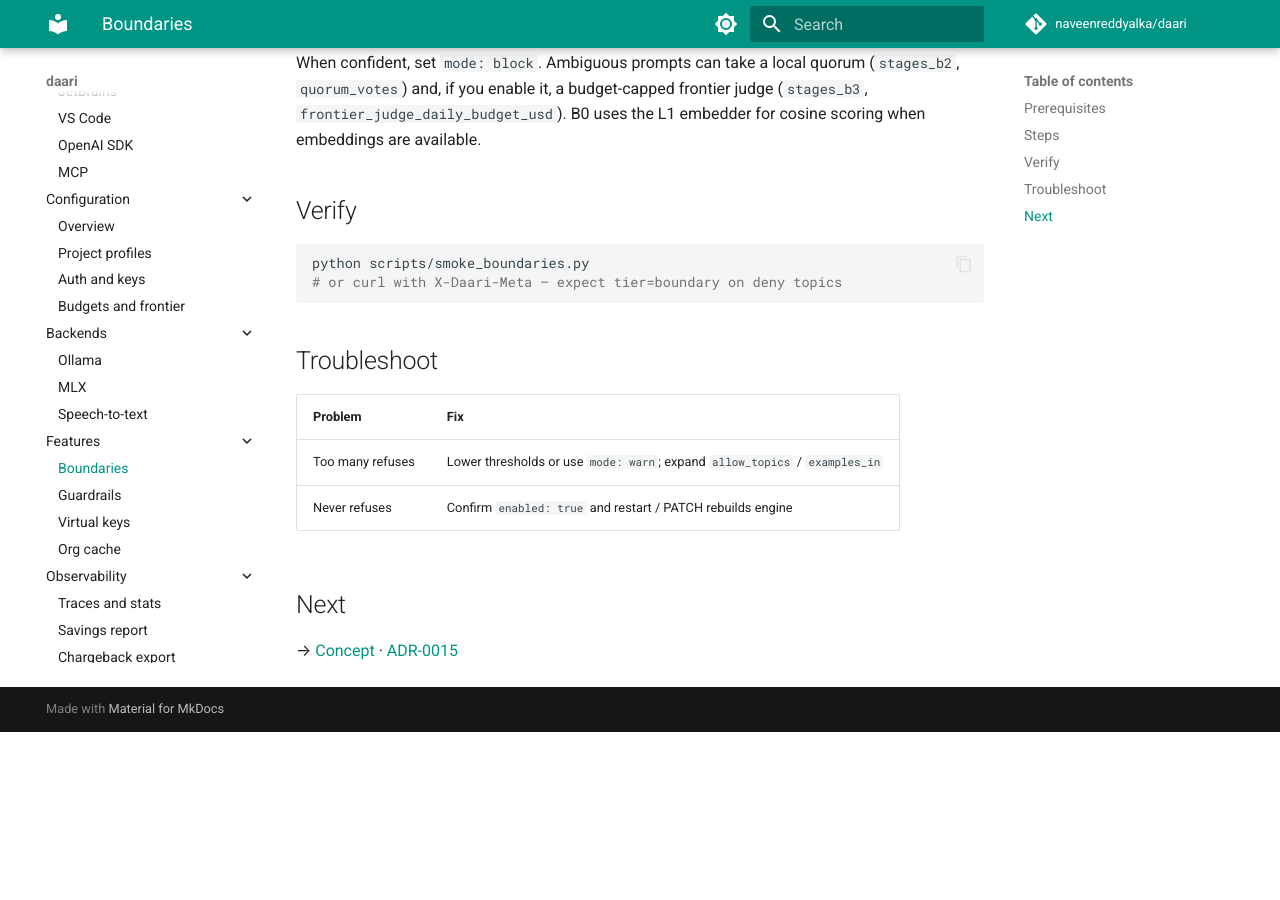
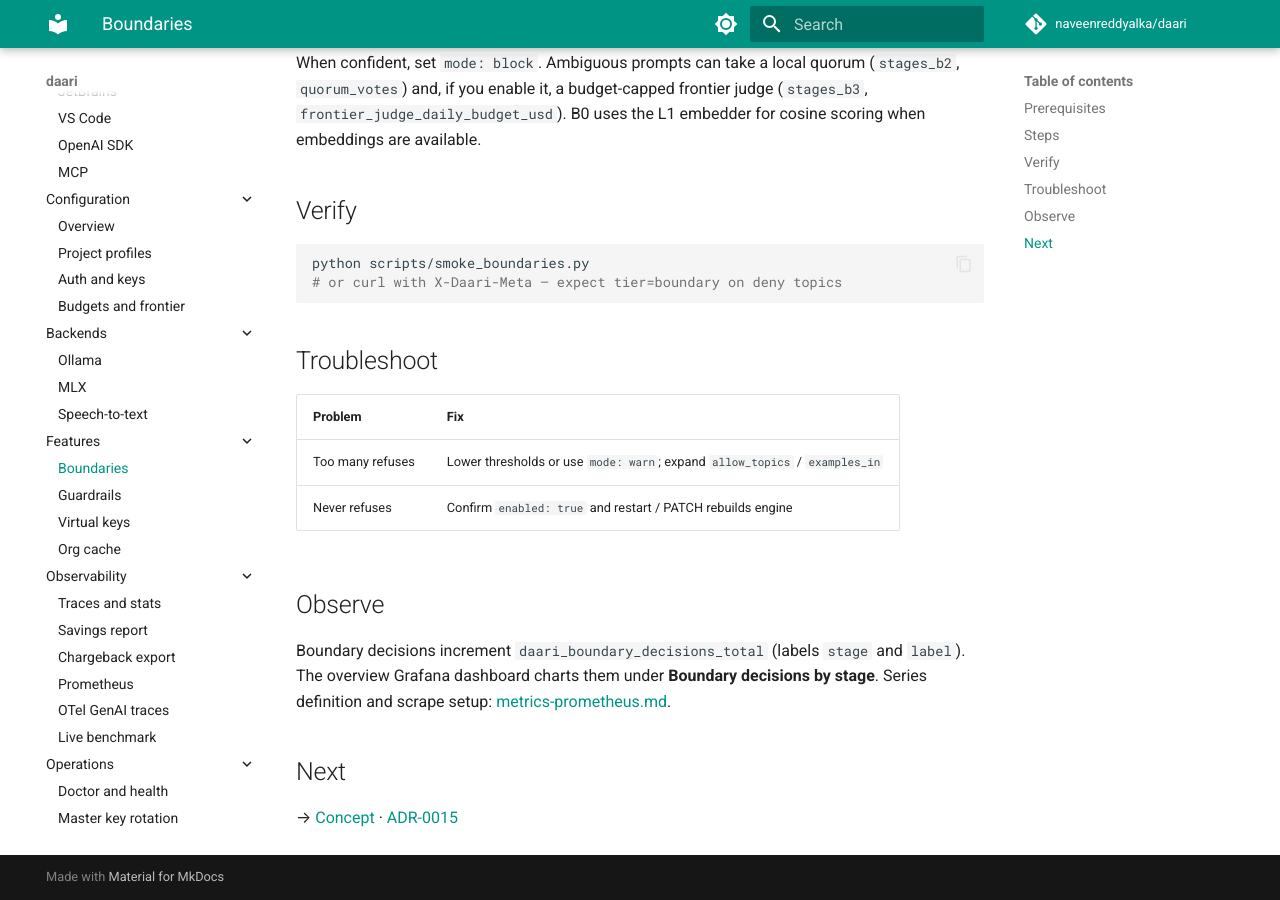
Before and after one commit to naveenreddyalka/daari, an MkDocs documentation site: the page built from docs/developer/guides/features/boundaries.md, in a window 1280 px wide and 900 px high, scrolled down 638 px. Built offline with MkDocs 1.6.1 and Material for MkDocs 9.7.7, drawn with Linux system fonts in a browser that asks for light colours; comment, search, counter and statistics services are not loaded; before the commit the page ends 1370 px from its top, so only the background shows below that.

Commit message:
docs(boundaries): cross-link boundary decision metrics
Operators reading the boundaries guide had no path to the Prometheus series or Grafana panel that already ships for those decisions.

```diff
--- a/docs/developer/guides/features/boundaries.md
+++ b/docs/developer/guides/features/boundaries.md
@@ -41,6 +41,13 @@ python scripts/smoke_boundaries.py
 | Too many refuses | Lower thresholds or use `mode: warn`; expand `allow_topics` / `examples_in` |
 | Never refuses | Confirm `enabled: true` and restart / PATCH rebuilds engine |
 
+## Observe
+
+Boundary decisions increment `daari_boundary_decisions_total` (labels `stage`
+and `label`). The overview Grafana dashboard charts them under **Boundary
+decisions by stage**. Series definition and scrape setup:
+[metrics-prometheus.md](../observability/metrics-prometheus.md).
+
 ## Next
 
 → [Concept](../../concepts/boundaries-and-guardrails.md) · [ADR-0015](../../../adr/0015-product-boundaries.md)
```
Also changed, not shown: docs/TRACKING.md (+7 -0 lines), 1 other file.
